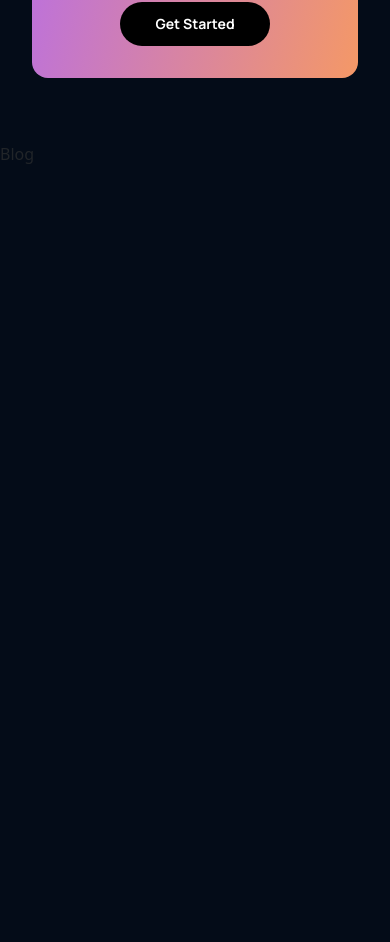
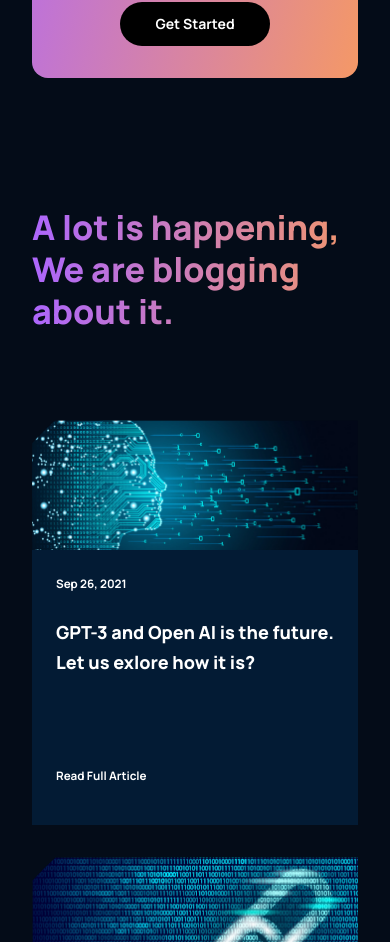
Before and after one commit to JimeMatthies/ProjectModern-Ui-Ux-GPT3, a React app: page / in a window 390 px wide. Shown: the part 4872-5814 px from the top of the page. Before the commit the page ends 5038 px from the top, so only its background shows below. Built offline with nearby package versions, Linux system fonts and the light colour scheme.

Commit message:
Blog & Article JM

```diff
--- a/src/components/Article.jsx
+++ b/src/components/Article.jsx
@@ -1,12 +1,19 @@
-import React from "react";
+import React from 'react';
 import "../styles/Article.css"
 
-const Article = () => {
-    return (
-        <div>
-            Article
+const Article = ({ imgUrl, date, text }) => (
+    <div className="gpt3__blog-container__article">
+        <div className="gpt3__blog-container__article-image">
+            <img src={imgUrl} alt="blog_image" />
         </div>
-    );
-}
+        <div className="gpt3__blog-container__article-content">
+            <div>
+                <p>{date}</p>
+                <h3>{text}</h3>
+            </div>
+            <p>Read Full Article</p>
+        </div>
+    </div>
+);
 
 export default Article;
--- a/src/components/Blog.jsx
+++ b/src/components/Blog.jsx
@@ -1,12 +1,29 @@
-import React from "react";
+import React from 'react';
+import Article from "./Article"
+import blog01 from "../assets/blog01.png"
+import blog02 from "../assets/blog02.png"
+import blog03 from "../assets/blog03.png"
+import blog04 from "../assets/blog04.png"
+import blog05 from "../assets/blog05.png"
 import "../styles/Blog.css"
 
-const Blog = () => {
-    return (
-        <div>
-            Blog
+const Blog = () => (
+    <div className="gpt3__blog section__padding" id="blog">
+        <div className="gpt3__blog-heading">
+            <h1 className="gradient__text">A lot is happening, <br /> We are blogging about it.</h1>
         </div>
-    );
-}
+        <div className="gpt3__blog-container">
+            <div className="gpt3__blog-container__groupA">
+                <Article imgUrl={blog01} date="Sep 26, 2021" text="GPT-3 and Open  AI is the future. Let us exlore how it is?" />
+            </div>
+            <div className="gpt3__blog-container__groupB">
+                <Article imgUrl={blog02} date="Sep 26, 2021" text="GPT-3 and Open  AI is the future. Let us exlore how it is?" />
+                <Article imgUrl={blog03} date="Sep 26, 2021" text="GPT-3 and Open  AI is the future. Let us exlore how it is?" />
+                <Article imgUrl={blog04} date="Sep 26, 2021" text="GPT-3 and Open  AI is the future. Let us exlore how it is?" />
+                <Article imgUrl={blog05} date="Sep 26, 2021" text="GPT-3 and Open  AI is the future. Let us exlore how it is?" />
+            </div>
+        </div>
+    </div>
+);
 
 export default Blog;
--- a/src/styles/App.css
+++ b/src/styles/App.css
@@ -2,10 +2,8 @@
 
 :root {
     --font-family: 'Manrope', sans-serif;
-
     --gradient-text: linear-gradient(89.97deg, #AE67FA 1.84%, #F49867 102.67%);
     --gradient-bar: linear-gradient(103.22deg, #AE67FA -13.86%, #F49867 99.55%);
-
     --color-bg: #040C18;
     --color-footer: #031B34;
     --color-blog: #042c54;
--- a/src/styles/Article.css
+++ b/src/styles/Article.css
@@ -0,0 +1,56 @@
+.gpt3__blog-container__article {
+    width: 100%;
+    height: 100%;
+    display: flex;
+    flex-direction: column;
+    background: var(--color-footer);
+}
+
+.gpt3__blog-container__article-image {
+    width: 100%;
+    height: 100%;
+    background: var(--color-bg);
+}
+
+.gpt3__blog-container__article-image img {
+    width: 100%;
+    height: 100%;
+}
+
+.gpt3__blog-container__article-content {
+    display: flex;
+    flex-direction: column;
+    justify-content: space-between;
+    padding: 1rem 1.5rem;
+    height: 100%;
+}
+
+.gpt3__blog-container__article-content p {
+    font-family: var(--font-family);
+    font-size: 11.65px;
+    font-weight: 700;
+    line-height: 35px;
+    color: #FFF;
+}
+
+.gpt3__blog-container__article-content h3 {
+    font-family: var(--font-family);
+    font-size: 25.11px;
+    font-weight: 800;
+    line-height: 30.30px;
+    color: #FFF;
+    margin-bottom: 5rem;
+    cursor: pointer;
+}
+
+.gpt3__blog-container__article-content p:last-child {
+    cursor: pointer;
+}
+
+
+@media screen and (max-width: 550px) {
+    .gpt3__blog-container__article-content h3 {
+        font-size: 18px;
+        line-height: 25p;
+    }
+}
--- a/src/styles/Blog.css
+++ b/src/styles/Blog.css
@@ -0,0 +1,76 @@
+.gpt3__blog {
+    display: flex;
+    flex-direction: column;
+}
+
+.gpt3__blog-heading {
+    width: 100%;
+    text-align: left;
+    margin-bottom: 5rem;
+}
+
+.gpt3__blog-heading h1 {
+    font-size: 62px;
+    line-height: 75px;
+    font-family: var(--font-family);
+    font-weight: 800;
+}
+
+.gpt3__blog-container {
+    display: flex;
+    flex-direction: row;
+}
+
+.gpt3__blog-container__groupA {
+    flex: 0.75;
+    margin-right: 2rem;
+}
+
+.gpt3__blog-container__groupB {
+    flex: 1;
+    display:grid;
+    grid-template-columns: repeat(2, 1fr);
+    grid-gap: 2rem;
+}
+
+@media screen and (max-width: 990px) {
+    .gpt3__blog-container {
+        flex-direction: column-reverse;
+    }
+
+
+    .gpt3__blog-container__groupA {
+        margin: 2rem 0;
+    }
+
+    .gpt3__blog-container__groupA .gpt3__blog-container__article  {
+       width: 48%;
+    }
+
+    .gpt3__blog-container__groupA .gpt3__blog-container__article-image {
+        height: 250px;
+    }
+}
+
+@media screen and (max-width: 700px) {
+    .gpt3__blog-container__groupB {
+        grid-template-columns: repeat(1, 1fr);
+    }
+
+    .gpt3__blog-container__groupA .gpt3__blog-container__article  {
+       width: 100%;
+    }
+
+    .gpt3__blog-heading h1 {
+        font-size: 46px;
+        line-height: 52px;
+    }
+}
+
+@media screen and (max-width: 550px) {
+    .gpt3__blog-heading h1 {
+        font-size: 34px;
+        line-height: 42px;
+    }
+
+}
```
